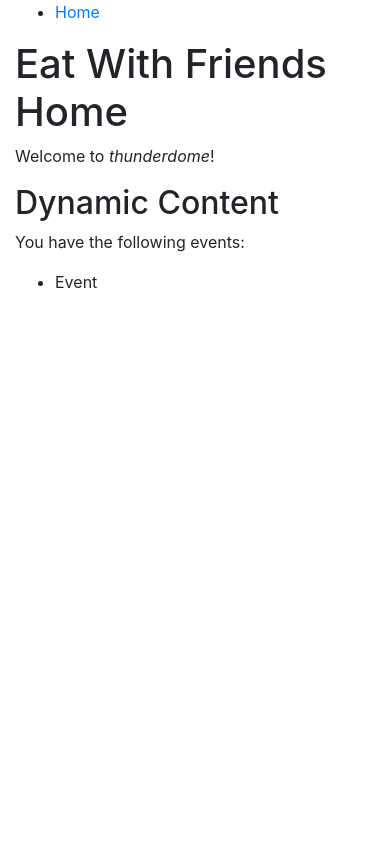
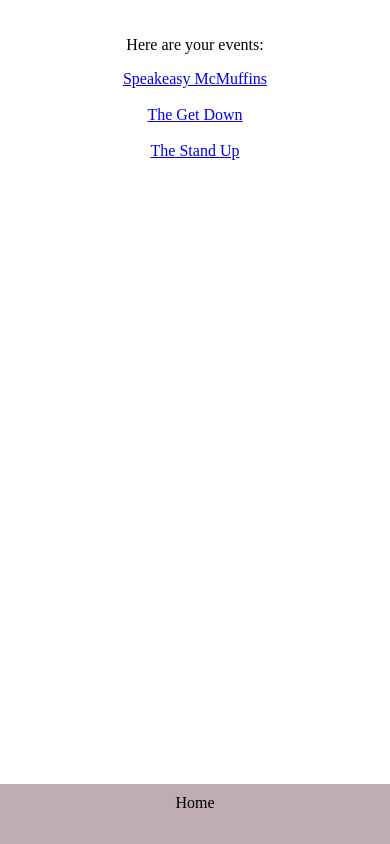
Before and after one commit to janton42/reservationator, a Django app: page /scheduler/ in a window 390 px wide. Run offline with Django 3.2, Linux system fonts and the light colour scheme; data comes from the database, SQL or seed files in the repository; some libraries are stand-ins or nearby versions.

Commit message:
Added event instance detail view. Connected css.

```diff
--- a/scheduler/models.py
+++ b/scheduler/models.py
@@ -10,22 +10,23 @@ from phone_field import PhoneField
 from localflavor.us.models import USStateField
 
 
-# class Profile(models.Model):
-# 	user = models.OneToOneField(User, on_delete=models.CASCADE)
-# 	phone = PhoneField(blank=True)
+class Profile(models.Model):
+	user = models.OneToOneField(User, on_delete=models.CASCADE)
+	phone = PhoneField(blank=True)
 
-# @receiver(post_save, sender=User)
-# def create_user_profile(sender, instance, created, **kwargs):
-# 	if created:
-# 		Profile.objects.create(user=instance)
+@receiver(post_save, sender=User)
+def create_user_profile(sender, instance, created, **kwargs):
+	if created:
+		Profile.objects.create(user=instance)
 
-# @receiver(post_save, sender=User)
-# def save_user_profile(sender, instance, **kwargs):
-# 	instance.profile.save()
+@receiver(post_save, sender=User)
+def save_user_profile(sender, instance, **kwargs):
+	instance.profile.save()
 
 class Event(models.Model):
 	host = models.ForeignKey(User, on_delete=models.CASCADE, null=True)
 	name = models.CharField(max_length=400, help_text='Enter a name for your event')
+	place = models.ForeignKey('Place', on_delete=models.CASCADE, null=True)
 
 	class Meta:
 		ordering = ['name']
@@ -35,8 +36,7 @@ class Event(models.Model):
 
 class EventInstance(models.Model):
 	event = models.ForeignKey('Event', on_delete=models.CASCADE)
-	date = models.DateTimeField('time and date')
-	place = models.ForeignKey('Place', on_delete=models.CASCADE)
+	date = models.DateTimeField('time and date', null=True)
 	votes = models.IntegerField(default=0)
 
 	class Meta:
--- a/scheduler/static/css/style.css
+++ b/scheduler/static/css/style.css
@@ -70,8 +70,12 @@ footer a {
   text-decoration: none;
 }
 
-h1, .center {
+h1, h3, .center {
 	text-align: center;
+}
+
+p {
+  text-align: center;
 }
 
 .jumbotron {
--- a/scheduler/templates/base_generic.html
+++ b/scheduler/templates/base_generic.html
@@ -7,28 +7,21 @@
 
 	<meta charset="utf-8">
 	<meta name="viewport" content="width=device-width, initial-scale=1">
-	<link rel="stylesheet" href="https://stackpath.bootstrapcdn.com/bootstrap/4.1.3/css/bootstrap.min.css" integrity="sha384-MCw98/SFnGE8fJT3GXwEOngsV7Zt27NXFoaoApmYm81iuXoPkFOJwJ8ERdknLPMO" crossorigin="anonymous">
+	<!-- <link rel="stylesheet" href="https://stackpath.bootstrapcdn.com/bootstrap/4.1.3/css/bootstrap.min.css" integrity="sha384-MCw98/SFnGE8fJT3GXwEOngsV7Zt27NXFoaoApmYm81iuXoPkFOJwJ8ERdknLPMO" crossorigin="anonymous"> -->
 
 	{% load static %}
-	<link rel="stylesheet" href="{% static 'css/styles.css' %}">
+	<link rel="stylesheet" href="{% static 'css/style.css' %}">
 
 </head>
 <body>
 	<div class="container-fluid">
-		<div class="row">
-			<div class="col-sm-2">
-				{% block sidebar %}
-					<ul class="sidebar-nav">
-						<li><a href="{% url 'index' %}">Home</a></li>
-					</ul>
-				{% endblock %}
-			</div>
-			<div class="col-sm-10">
-				{% block content %}
-				{% endblock %}
-			</div>
-		</div>
+		{% block content %}
+		{% endblock %}
 	</div>
-
+	<footer>
+		<div class="center">
+	<a href="{% url 'scheduler:index' %}">Home</a>
+</div>
+	</footer>
 </body>
 </html>
--- a/scheduler/templates/index.html
+++ /dev/null
@@ -1,11 +0,0 @@
-{% extends "base_generic.html" %}
-
-{% block content %}
-	<h1>Eat With Friends Home</h1>
-	<p>Welcome to <em>thunderdome</em>!</p>
-	<h2>Dynamic Content</h2>
-	<p>You have the following events:</p>
-	<ul>
-		<li>Event</li>
-	</ul>
-{% endblock %}
--- a/scheduler/templates/scheduler/index.html
+++ b/scheduler/templates/scheduler/index.html
@@ -2,11 +2,13 @@
 
 {% block content %}
 	{% if event_list %}
-		<ul>
+		<p>Here are your events:</p>
 			{% for event in event_list %}
-				<li><a href="{% url 'scheduler:date' event.id %}">{{ event.name }}</a></li>
+				<div class="center">
+					<a href="{% url 'scheduler:results' event.id %}">{{ event.name }}</a>
+				</div>
+				<br>
 			{% endfor %}
-		</ul>
 	{% else %}
 		<p>You have no events.</p>
 	{% endif %}
--- a/scheduler/urls.py
+++ b/scheduler/urls.py
@@ -2,6 +2,10 @@ from django.urls import path
 from django.conf.urls import include
 from . import views
 
+app_name = 'scheduler'
 urlpatterns = [
-	path('', views.index, name='index'),
+	path('', views.IndexView.as_view(), name='index'),
+	path('<int:pk>/', views.InstanceView.as_view(), name='date'),
+	path('<int:pk>/results/', views.ResultsView.as_view(), name='results'),
+	path('<int:event_id>/vote/', views.vote, name='vote'),
 ]
--- a/scheduler/views.py
+++ b/scheduler/views.py
@@ -12,7 +12,39 @@ from django.urls import reverse_lazy
 from django.contrib.auth import login, authenticate
 from django.contrib.auth.forms import UserCreationForm
 
-def index(request):
+# def index(request):
 
 
-	return render(request, 'index.html')
+# 	return render(request, 'index.html')
+
+class IndexView(generic.ListView):
+	template_name = 'scheduler/index.html'
+	context_object_name = 'event_list'
+
+	def get_queryset(self):
+		return Event.objects.all().order_by('name')
+
+class InstanceView(generic.DetailView):
+	model = EventInstance
+	template_name = 'scheduler/date.html'
+
+	def get_queryset(self):
+		return EventInstance.objects.all()
+
+class ResultsView(generic.DetailView):
+	model = Event
+	template_name = 'scheduler/results.html'
+
+def vote(request, event_id):
+	event = get_object_or_404(Event, pk=event_id)
+	try:
+		selected_date = event.instance_set.get(pk=request.POST['eventinstance'])
+	except (KeyError, EventInstance.DoesNotExist):
+		return render(request, 'scheduler/date.html', {
+			'event': event,
+			'error_message': "You didn't vote.",
+			})
+	else:
+		selected_date.votes += 1
+		selected_date.save()
+		return HttpResponseRedirect(reverse('scheduler:results', args=(event_id)))
```
Also changed, not shown: scheduler/templates/scheduler/results.html (+4 -7 lines), db.sqlite3, scheduler/migrations/0010_auto_20181126_1920.py (added), scheduler/migrations/0011_auto_20181126_2042.py (added).
